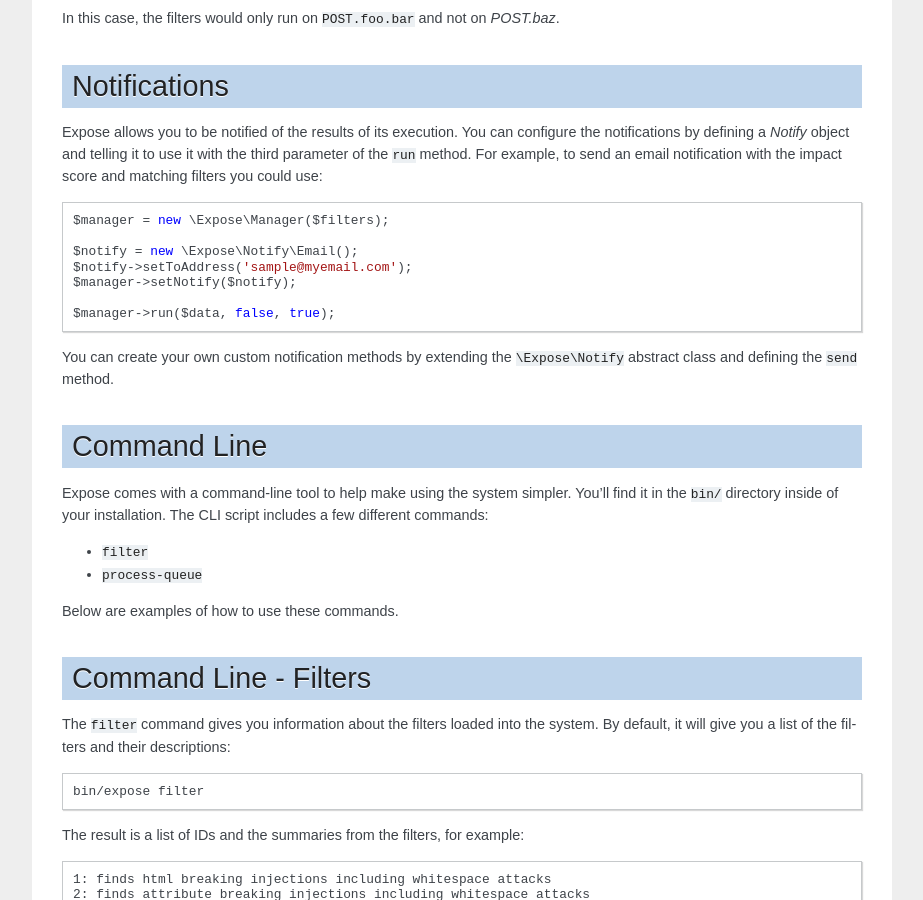
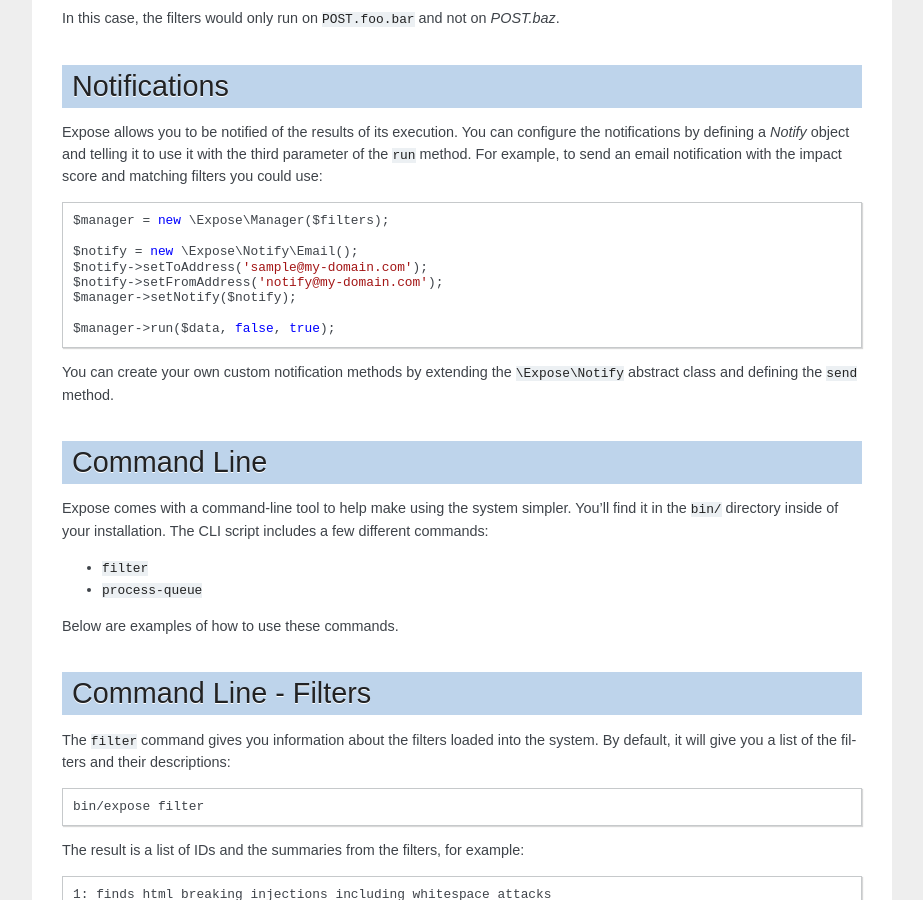
Before and after one commit to enygma/expose, a Sphinx documentation site: the page built from docs/index.rst, in a window 1280 px wide and 900 px high, scrolled down 2360 px. Shown: the whole window, without its empty margins (198-1121 px from the left). Built offline with Sphinx 7.4.7, drawn with Linux system fonts in a browser that asks for light colours.

Commit message:
adding "fromEmailAddress" to Notify email example

```diff
--- a/docs/index.rst
+++ b/docs/index.rst
@@ -133,7 +133,8 @@ Expose allows you to be notified of the results of its execution. You can config
     $manager = new \Expose\Manager($filters);
 
     $notify = new \Expose\Notify\Email();
-    $notify->setToAddress('sample@myemail.com');
+    $notify->setToAddress('sample@my-domain.com');
+    $notify->setFromAddress('notify@my-domain.com');
     $manager->setNotify($notify);
 
     $manager->run($data, false, true);
```
